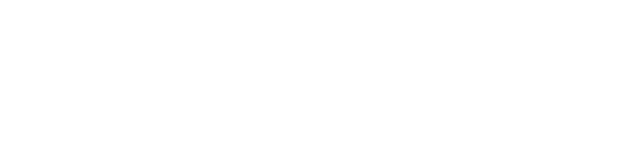
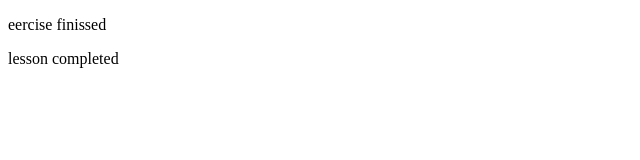
Before and after one commit to nandhiniazp2111-hub/javatut, a plain HTML site: page lesson 2 exerccise.html in a window 1280 px wide. Shown: the whole page, without its empty margins (0-640 px from the left). Drawn offline with Linux system fonts and the light colour scheme.

Commit message:
2 exersice and lesson completed

```diff
--- a/lesson 2 exerccise.html
+++ b/lesson 2 exerccise.html
@@ -4,6 +4,11 @@
   <title>Document</title>
 </head>
 <body>
-
+  <p>
+    eercise finissed
+  </p>
+  <p>
+    lesson completed
+  </p>
 </body>
 </html>
```
